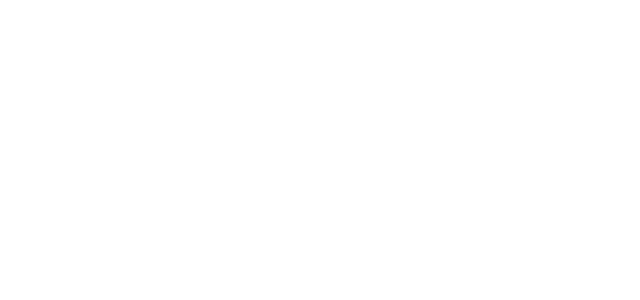
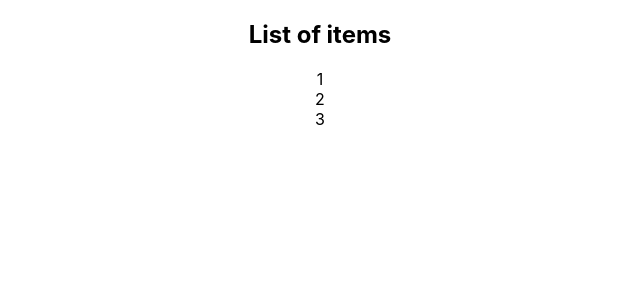
Before and after one commit to Zakiah07/react-typescript, a React (Create React App) app: page / in a window 1280 px wide. Shown: the top 300 px of the page, without its empty margins (320-960 px from the left). Built offline with nearby package versions, Linux system fonts and the light colour scheme.

Commit message:
generic props included

```diff
--- a/src/App.tsx
+++ b/src/App.tsx
@@ -1,4 +1,8 @@
 import './App.css';
+import { List } from './components/generics/List';
+// import { Private } from './components/auth/Private';
+// import { Profile } from "./components/auth/Profile"
+// import { Counter } from './components/class/Counter';
 // import { Container } from './components/Container';
 // import { Counter } from './components/state/Counter';
 // import { Input } from './components/Input';
@@ -37,6 +41,29 @@
 
   return (
     <div className="App">
+      {/* <List items={["Batman", "Superman", "Wonder Woman"]}
+        onClick={(item) => console.log(item)} />
+      <List items={[1, 2, 3]} onClick={(item) => console.log(item)} /> */}
+      <List items={[
+        {
+          id: 1,
+          first: 'Bruce',
+          last: 'Wayne',
+        },
+        {
+          id: 2,
+          first: 'Clark',
+          last: 'Kent',
+        },
+        {
+          id: 3,
+          first: 'Princess',
+          last: 'Diana',
+        },
+      ]}
+        onClick={(item) => console.log(item)} />
+      {/* <Private isLoggedIn={true} component={Profile} /> */}
+      {/* <Counter message='The count value is' /> */}
       {/* <Greet name="Zakiah" messageCount={20} isLoggedIn={false} /> */}
       {/* <Person name={personName} /> */}
       {/* <PersonList names={nameList} /> */}
--- /dev/null
+++ b/src/components/auth/Login.tsx
@@ -0,0 +1,3 @@
+export const Login = () => {
+    return <div>Please login to continue</div>
+}
--- /dev/null
+++ b/src/components/auth/Private.tsx
@@ -0,0 +1,16 @@
+import React from "react"
+import { Login } from "./Login"
+import { ProfileProps } from "./Profile"
+
+type PrivateProps = {
+    isLoggedIn: boolean
+    component: React.ComponentType<ProfileProps>
+}
+
+export const Private = ({ isLoggedIn, component: Component }: PrivateProps) => {
+    if (isLoggedIn) {
+        return <Component name='Zakiah' />
+    } else {
+        return <Login />
+    }
+}
--- /dev/null
+++ b/src/components/auth/Profile.tsx
@@ -0,0 +1,7 @@
+export type ProfileProps = {
+    name: string
+}
+
+export const Profile = ({ name }: ProfileProps) => {
+    return <div>Private Profile Component. Name is {name}</div>
+}
--- /dev/null
+++ b/src/components/class/Counter.tsx
@@ -0,0 +1,26 @@
+import { Component, ReactNode } from "react";
+
+type CounterProps = {
+    message: string
+}
+
+type CounterState = {
+    count: number
+}
+
+export class Counter extends Component<CounterProps, CounterState> {
+    state = {
+        count: 0,
+    }
+    handleClick = () => {
+        this.setState((prevState) => ({ count: prevState.count + 1 }))
+    }
+    render(): ReactNode {
+        return (
+            <div>
+                <button onClick={this.handleClick}>Increment</button>
+                {this.props.message} {this.state.count}
+            </div>
+        )
+    }
+}
--- /dev/null
+++ b/src/components/generics/List.tsx
@@ -0,0 +1,19 @@
+type ListProps<T> = {
+    items: T[]
+    onClick: (value: T) => void
+}
+
+export const List = <T extends { id: number }>({ items, onClick }: ListProps<T>) => {
+    return (
+        <div>
+            <h2>List of items</h2>
+            {items.map((item, index) => {
+                return (
+                    <div key={item.id} onClick={() => onClick(item)} >
+                        {item.id}
+                    </div>
+                )
+            })}
+        </div >
+    )
+}
```
